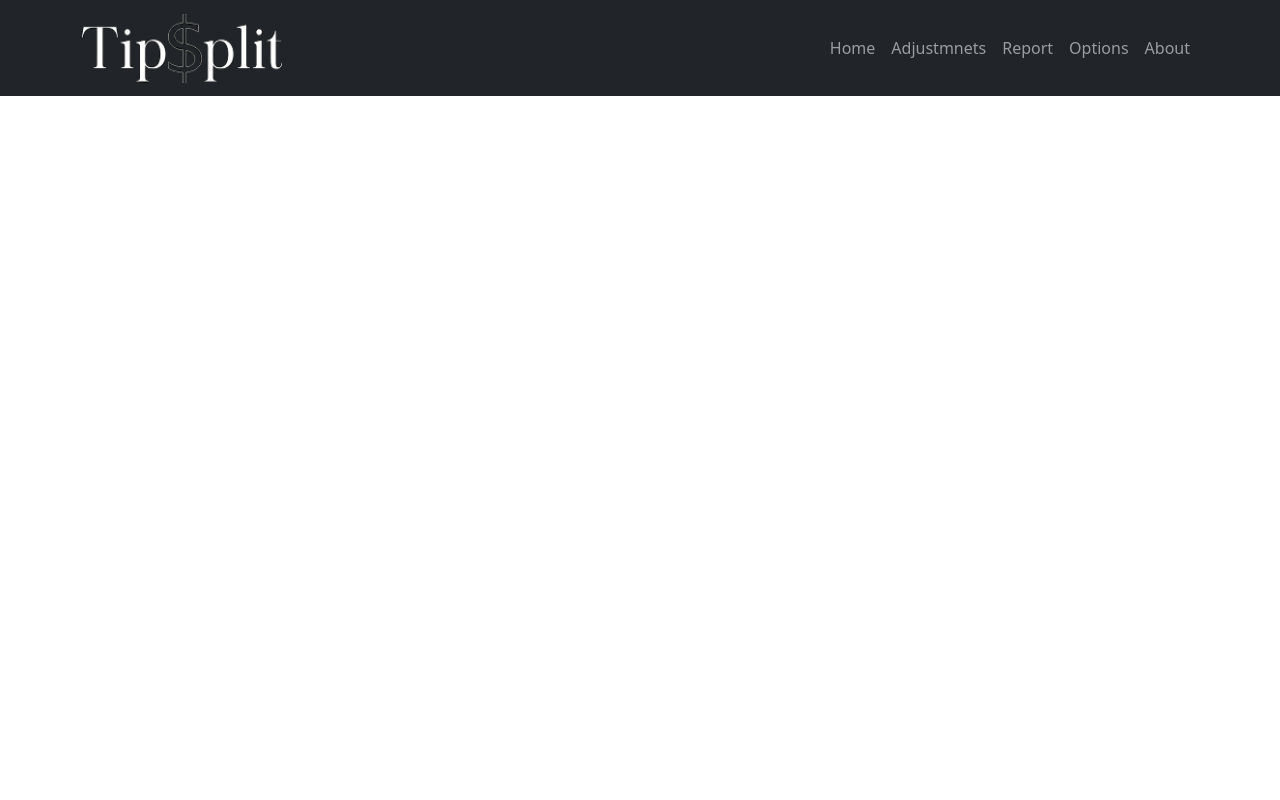
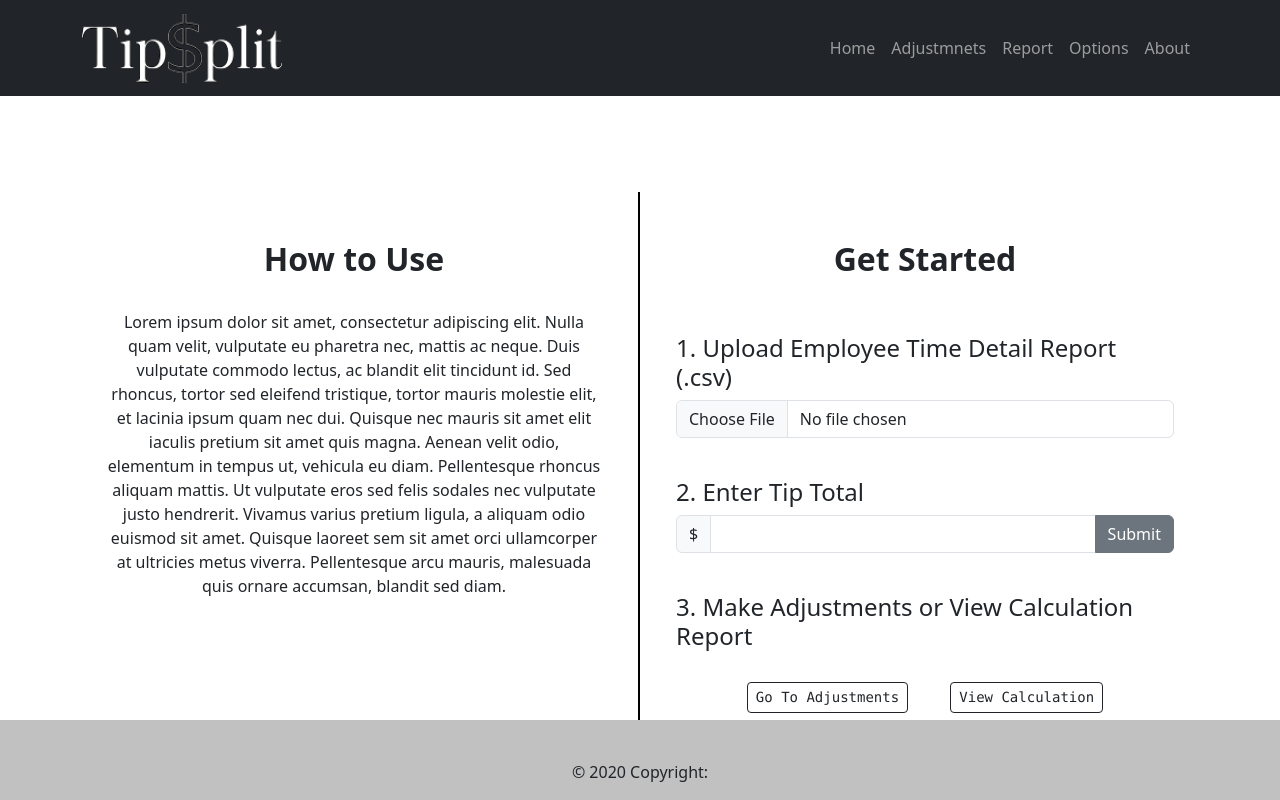
Before and after one commit to adrianaska0/tipsplit, a React (Create React App) app in the folder react-app/: page / in a window 1280 px wide. Built offline with nearby package versions, Linux system fonts and the light colour scheme.

Commit message:
static home page

```diff
--- a/react-app/package.json
+++ b/react-app/package.json
@@ -8,11 +8,14 @@
     "@testing-library/user-event": "^13.5.0",
     "boostrap": "^2.0.0",
     "bootstrap": "^5.3.2",
+    "mdb": "^0.1.0",
+    "mdb-react-ui-kit": "^7.0.0",
     "react": "^18.2.0",
     "react-bootstrap": "^2.9.2",
     "react-dom": "^18.2.0",
     "react-router-dom": "^6.21.1",
     "react-scripts": "5.0.1",
+    "ui": "^0.2.4",
     "web-vitals": "^2.1.4"
   },
   "scripts": {
--- a/react-app/src/App.js
+++ b/react-app/src/App.js
@@ -4,6 +4,7 @@ import HomePage from "./views/HomePage.js";
 import Adjustments from "./views/Adjustments.js";
 import Report from "./views/Report.js";
 import OptionsComp from "./components/OptionsComp.js";
+import Footer from "./components/Footer.js";
 
 const App = () =>{
   return (
@@ -12,13 +13,16 @@ const App = () =>{
           <NavigationBar/>
           <main className="site-main">
             <Routes>
+              <Route path="/" element={<HomePage/>}/>
               <Route path="/home" element={<HomePage/>}/>
               <Route path="/adjustments" element={<Adjustments/>}/>
               <Route path="/report" element={<Report/>}/>
               <Route path="/options" element={<OptionsComp/>}/>
             </Routes>
           </main>
+          <Footer/>
       </div>
+
     </BrowserRouter>
 
   );
--- /dev/null
+++ b/react-app/src/components/Footer.js
@@ -0,0 +1,24 @@
+import React from 'react';
+import {
+  MDBFooter,
+  MDBContainer,
+  MDBCol,
+  MDBRow,
+  MDBIcon,
+  MDBBtn
+} from 'mdb-react-ui-kit';
+
+const Footer = () => {
+  return (
+    <>
+       <MDBFooter class="fixed-bottom" className='text-center text-white' style={{ backgroundColor: '#f1f1f1' }}>
+      <div className='text-center text-dark p-3' style={{ backgroundColor: 'rgba(0, 0, 0, 0.2)' }}>
+        <br/>
+        © 2020 Copyright:
+      </div>
+    </MDBFooter>
+    </>
+  );
+};
+
+export default Footer;
--- a/react-app/src/views/HomePage.js
+++ b/react-app/src/views/HomePage.js
@@ -1,5 +1,5 @@
 import React from 'react'
-import {Container, Row, Col} from 'react-bootstrap';
+import {Container, Row, Col, Form, InputGroup, Button} from 'react-bootstrap';
 import "../css/homepage.css";
 
 
@@ -10,9 +10,9 @@ function HomePage() {
       <br/><br/><br/><br/>
           <Row>
             <Col className="rightborder"xs={6}>
-            <div>
+            <div className="m-4">
               <br/>
-              <h2 class="text-center">How to Use</h2>
+              <h2 class="text-center"><b>How to Use</b></h2>
               <br/>
               <p class="text-center">Lorem ipsum dolor sit amet, consectetur adipiscing elit. Nulla quam velit,
               vulputate eu pharetra nec, mattis ac neque. Duis vulputate commodo lectus, ac blandit elit tincidunt id.
@@ -25,8 +25,28 @@ function HomePage() {
             </div>
             </Col>
             <Col xs={6}>
+            <div className="m-4">
               <br/>
-            <h2 class="text-center">Get Started</h2>
+            <h2 class="text-center"><b>Get Started</b></h2>
+            <br/><br/>
+            <h4>1. Upload Employee Time Detail Report (.csv)</h4>
+            <Form.Group controlId="formFile" className="mb-3">
+                <Form.Control type="file" />
+            </Form.Group>
+            <br/>
+            <h4>2. Enter Tip Total</h4>
+            <InputGroup className="mb-3">
+              <InputGroup.Text>$</InputGroup.Text>
+              <Form.Control aria-label="Amount (to the nearest dollar)" />
+              <Button variant="secondary">Submit</Button>
+              </InputGroup>
+
+            <br/>
+            <h4>3. Make Adjustments or View Calculation Report</h4>
+            <br/>
+            <div class="text-center"><pre><Button variant="outline-dark" size="sm">Go To Adjustments</Button>     <Button variant="outline-dark" size="sm">View Calculation</Button></pre></div>
+            </div>
+
             </Col>
           </Row>
       </Container>
@@ -34,4 +54,4 @@ function HomePage() {
   )
 }
 
-export default HomePage
+export default HomePage;
```
Also changed, not shown: 1 other file (tests, documents, lock files or other folders).
